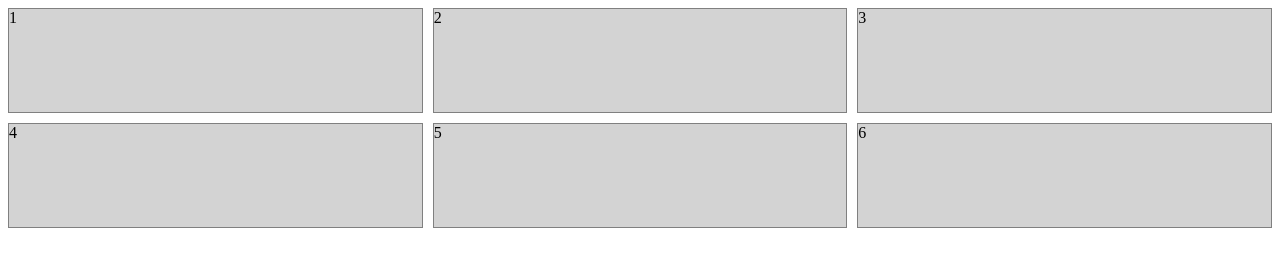
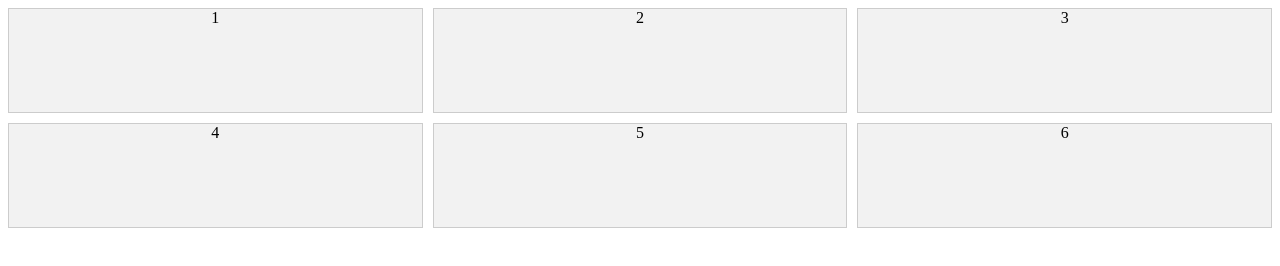
Before and after one commit to acciojob/grid-elements-amitgiri257, a website: page main.html in a window 1280 px wide. Drawn offline with Linux system fonts and the light colour scheme.

Commit message:
created a submission

```diff
--- a/styles.css
+++ b/styles.css
@@ -5,12 +5,11 @@
 	grid-template-columns:repeat(3,1fr);
 	gap:10px;
 	grid-template-row:repeat(2,1fr);
-	align-text:center;
-	justify-content:center;
 }
 #row{
 
-	border:1px solid grey;
-	background:lightgray
+	text-align:center;
+	border:1px solid #ccc;
+	background:#f2f2f2;
 
 }
```
